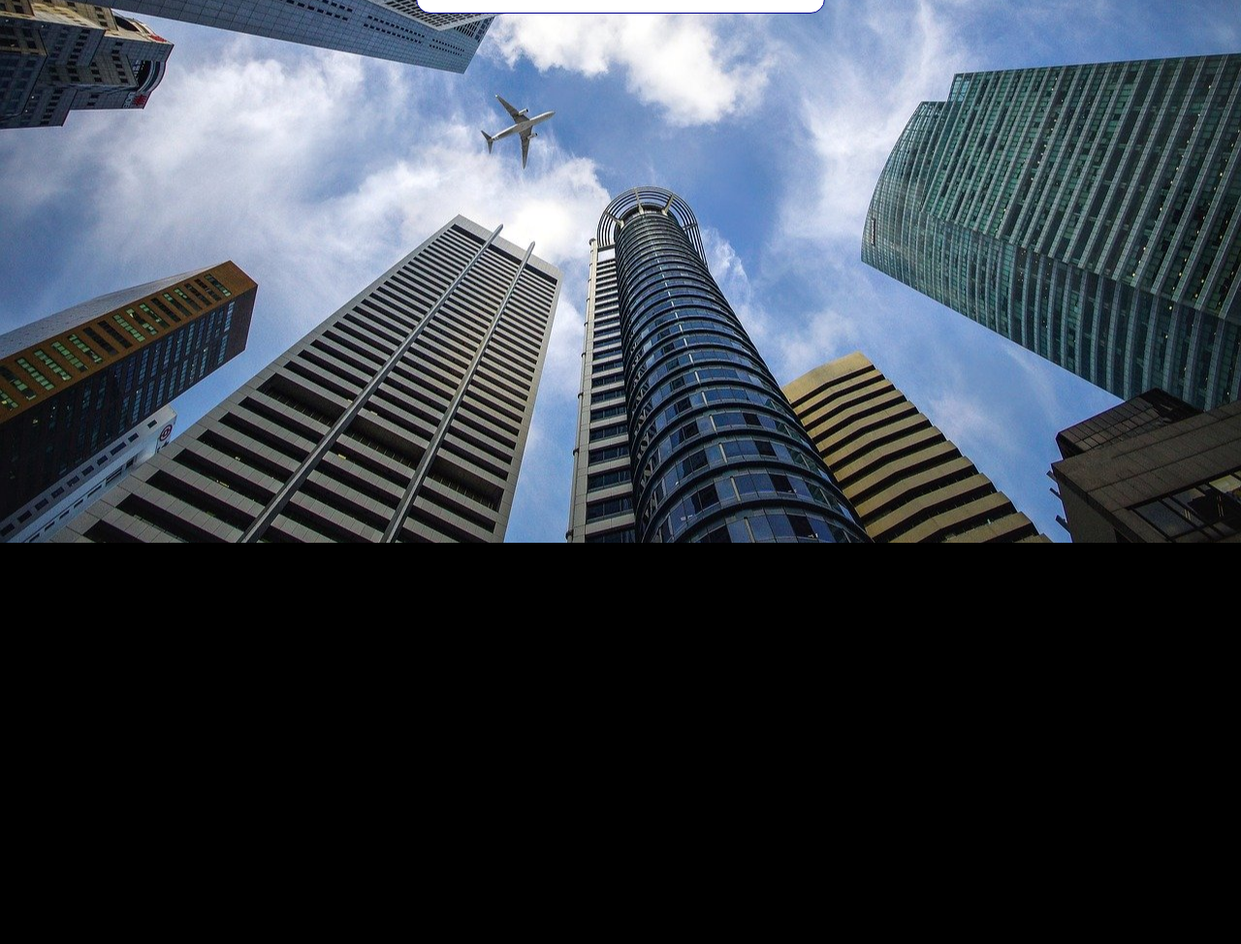
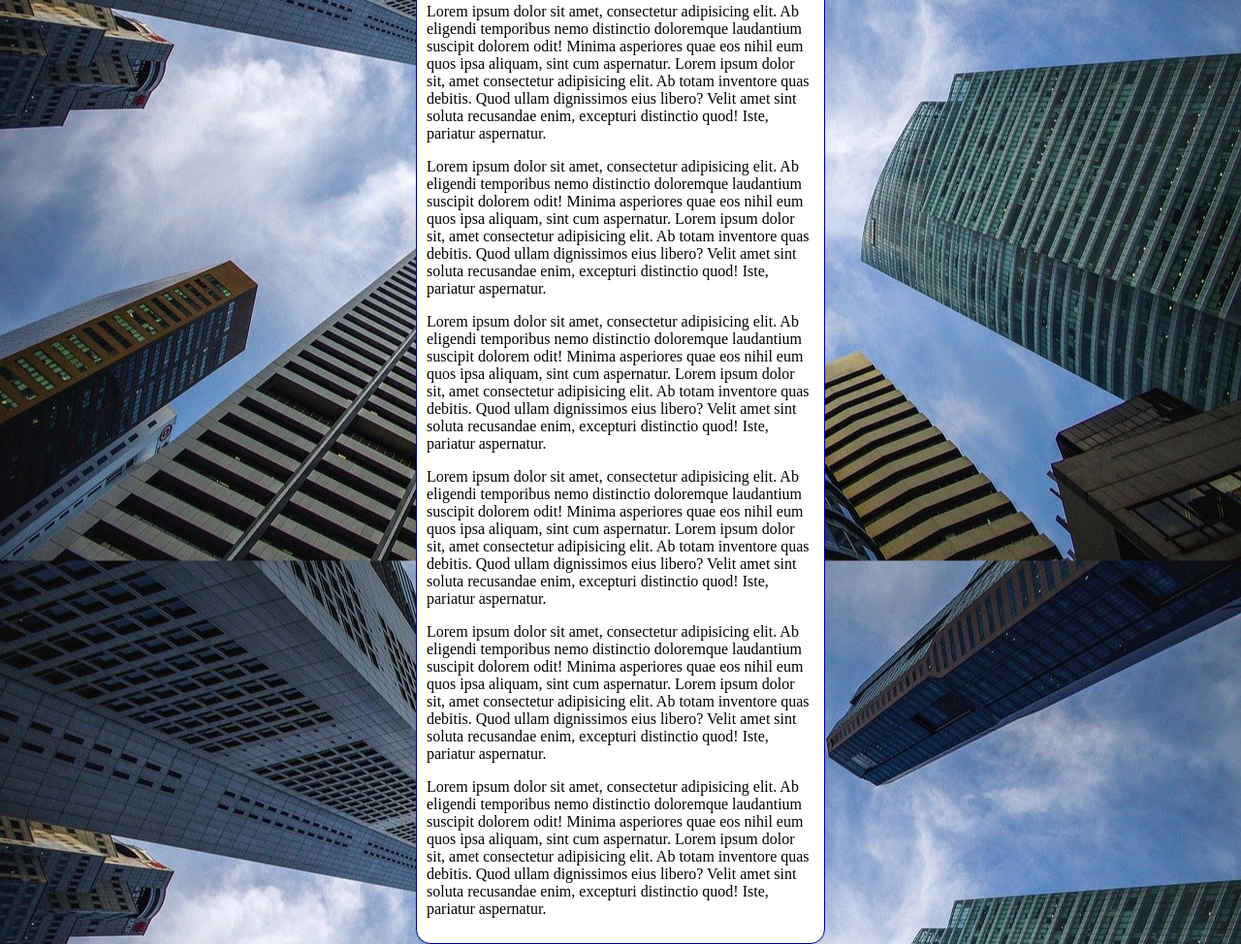
Before and after one commit to annebellandi/html-css.index.html, a plain HTML site: page exercicios/ex022/fundo006.html in a window 1280 px wide. Shown: the part 256-1230 px from the top of the page at 97% size. Before the commit the page ends 816 px from the top, so only its background shows below. Drawn offline with Linux system fonts and the light colour scheme.

Commit message:
Update fundo006.html

```diff
--- a/exercicios/ex022/fundo006.html
+++ b/exercicios/ex022/fundo006.html
@@ -10,7 +10,7 @@
             background-color: black;
             background-image: url(imagens/wallpaper002.jpg);
             background-position: center center;
-            background-repeat:no-repeat;
+            background-repeat:repeat-y;
             background-size: cover;
         }
         main {
@@ -27,6 +27,12 @@
     <main>
         <h1>teste de imagem de fundo</h1>
         <p>Lorem ipsum dolor sit amet, consectetur adipisicing elit. Ab eligendi temporibus nemo distinctio doloremque laudantium suscipit dolorem odit! Minima asperiores quae eos nihil eum quos ipsa aliquam, sint cum aspernatur. Lorem ipsum dolor sit, amet consectetur adipisicing elit. Ab totam inventore quas debitis. Quod ullam dignissimos eius libero? Velit amet sint soluta recusandae enim, excepturi distinctio quod! Iste, pariatur aspernatur.</p>
+        <p>Lorem ipsum dolor sit amet, consectetur adipisicing elit. Ab eligendi temporibus nemo distinctio doloremque laudantium suscipit dolorem odit! Minima asperiores quae eos nihil eum quos ipsa aliquam, sint cum aspernatur. Lorem ipsum dolor sit, amet consectetur adipisicing elit. Ab totam inventore quas debitis. Quod ullam dignissimos eius libero? Velit amet sint soluta recusandae enim, excepturi distinctio quod! Iste, pariatur aspernatur.</p>
+        <p>Lorem ipsum dolor sit amet, consectetur adipisicing elit. Ab eligendi temporibus nemo distinctio doloremque laudantium suscipit dolorem odit! Minima asperiores quae eos nihil eum quos ipsa aliquam, sint cum aspernatur. Lorem ipsum dolor sit, amet consectetur adipisicing elit. Ab totam inventore quas debitis. Quod ullam dignissimos eius libero? Velit amet sint soluta recusandae enim, excepturi distinctio quod! Iste, pariatur aspernatur.</p>
+        <p>Lorem ipsum dolor sit amet, consectetur adipisicing elit. Ab eligendi temporibus nemo distinctio doloremque laudantium suscipit dolorem odit! Minima asperiores quae eos nihil eum quos ipsa aliquam, sint cum aspernatur. Lorem ipsum dolor sit, amet consectetur adipisicing elit. Ab totam inventore quas debitis. Quod ullam dignissimos eius libero? Velit amet sint soluta recusandae enim, excepturi distinctio quod! Iste, pariatur aspernatur.</p>
+        <p>Lorem ipsum dolor sit amet, consectetur adipisicing elit. Ab eligendi temporibus nemo distinctio doloremque laudantium suscipit dolorem odit! Minima asperiores quae eos nihil eum quos ipsa aliquam, sint cum aspernatur. Lorem ipsum dolor sit, amet consectetur adipisicing elit. Ab totam inventore quas debitis. Quod ullam dignissimos eius libero? Velit amet sint soluta recusandae enim, excepturi distinctio quod! Iste, pariatur aspernatur.</p>
+        <p>Lorem ipsum dolor sit amet, consectetur adipisicing elit. Ab eligendi temporibus nemo distinctio doloremque laudantium suscipit dolorem odit! Minima asperiores quae eos nihil eum quos ipsa aliquam, sint cum aspernatur. Lorem ipsum dolor sit, amet consectetur adipisicing elit. Ab totam inventore quas debitis. Quod ullam dignissimos eius libero? Velit amet sint soluta recusandae enim, excepturi distinctio quod! Iste, pariatur aspernatur.</p>
+        <p>Lorem ipsum dolor sit amet, consectetur adipisicing elit. Ab eligendi temporibus nemo distinctio doloremque laudantium suscipit dolorem odit! Minima asperiores quae eos nihil eum quos ipsa aliquam, sint cum aspernatur. Lorem ipsum dolor sit, amet consectetur adipisicing elit. Ab totam inventore quas debitis. Quod ullam dignissimos eius libero? Velit amet sint soluta recusandae enim, excepturi distinctio quod! Iste, pariatur aspernatur.</p>
     </main>
 </body>
 </html>
```
